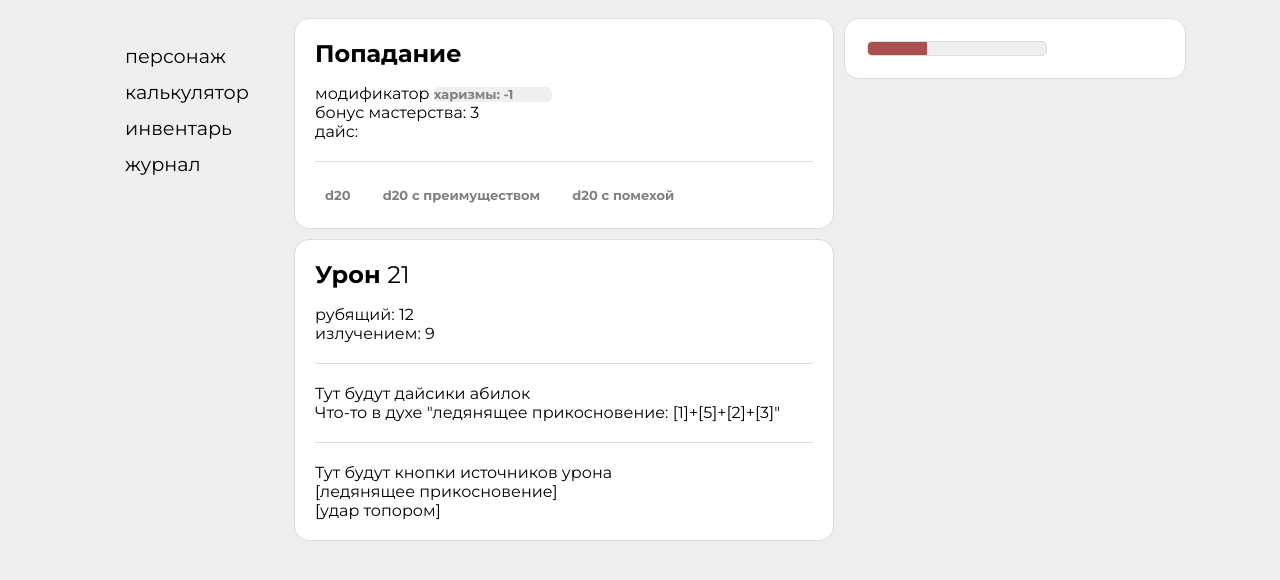
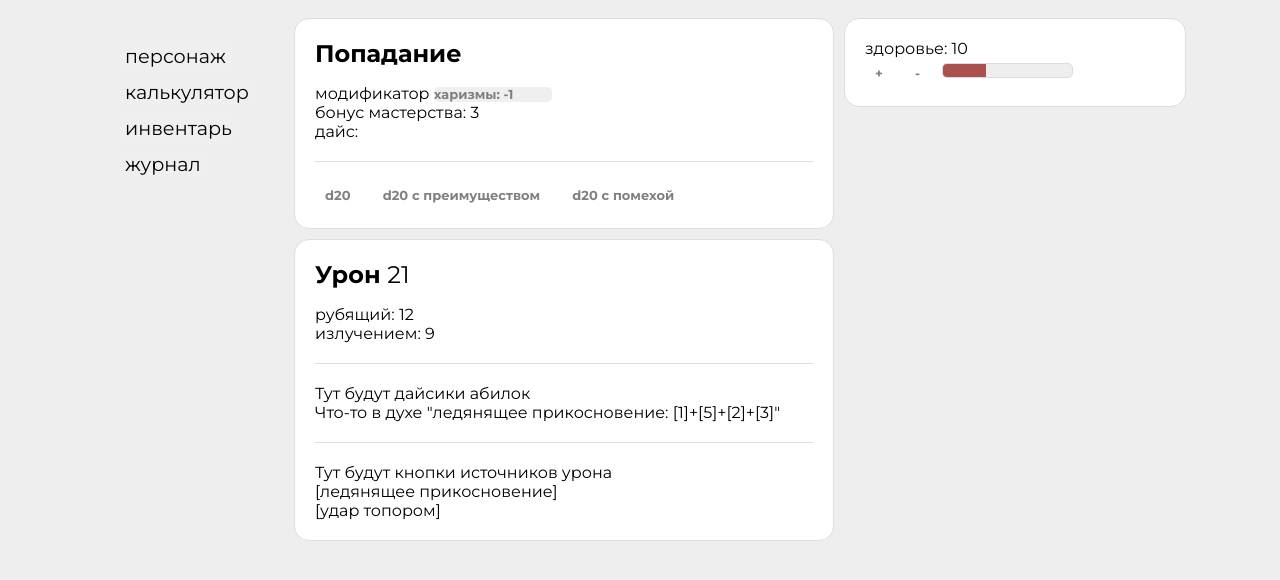
Before and after one commit to makarychevDN/dnd-calculator-web-page, a plain HTML site: page main page.html in a window 1280 px wide. Drawn offline with Linux system fonts and the light colour scheme.

Commit message:
some buttons have been added to a health bar

```diff
--- a/main page.html
+++ b/main page.html
@@ -66,7 +66,13 @@
                 </div>
             </div><div class="column-block group-layout right-column-fixed-width">
                 <div>
-                    <input type="range" value="5" max="15" class="health-slider">
+                    <label>здоровье: 10</label>
+
+                    <div>
+                        <button class="generic-interactive-button">+</button>
+                        <button class="generic-interactive-button">-</button>
+                        <input type="range" value="5" max="15" class="health-slider">
+                    </div>
                 </div>
             </div>
         </div>
--- a/styles.css
+++ b/styles.css
@@ -114,6 +114,7 @@ hr {
 
 .right-column-fixed-width{
   min-width: 300px;
+  max-width: 300px;
 }
 
 .centered-page{
@@ -147,7 +148,7 @@ select:hover {
 }
 
 .health-slider{
-  width: 60%;
+  width: auto;
   height: 15px;
   border-radius: 5px;
   -webkit-appearance: none;
@@ -155,13 +156,15 @@ select:hover {
   background: #eee;
   overflow: hidden;
   border: solid 1px #ddd;
+  margin-left: 0px;
+  margin-right: 0px;
+  margin-top: 5px;
 }
 
 .health-slider::-webkit-slider-thumb{
   -webkit-appearance: none;
   width: 0px;
   transform: translate(7px);
-  height: 100%;
   box-shadow: -407px 0 0 400px #aa5050;
   offset: 100px;
 }
```
